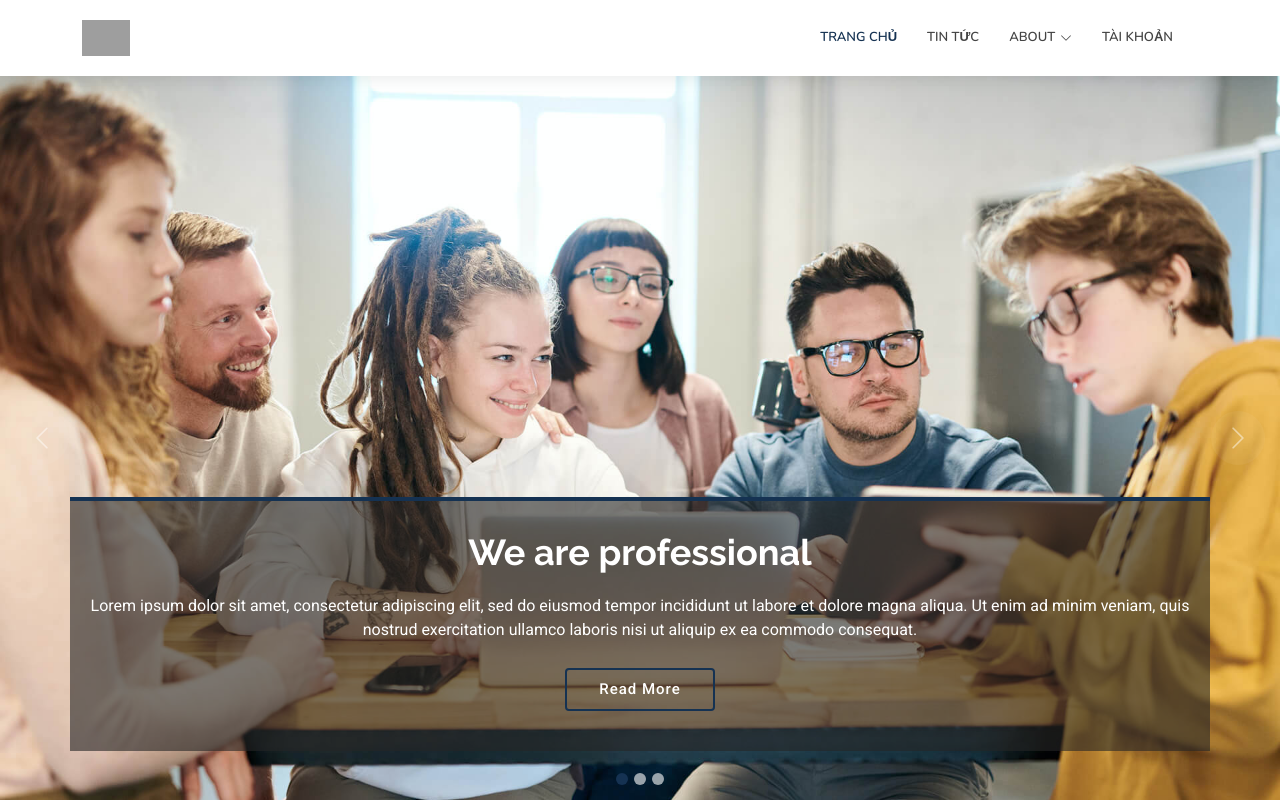
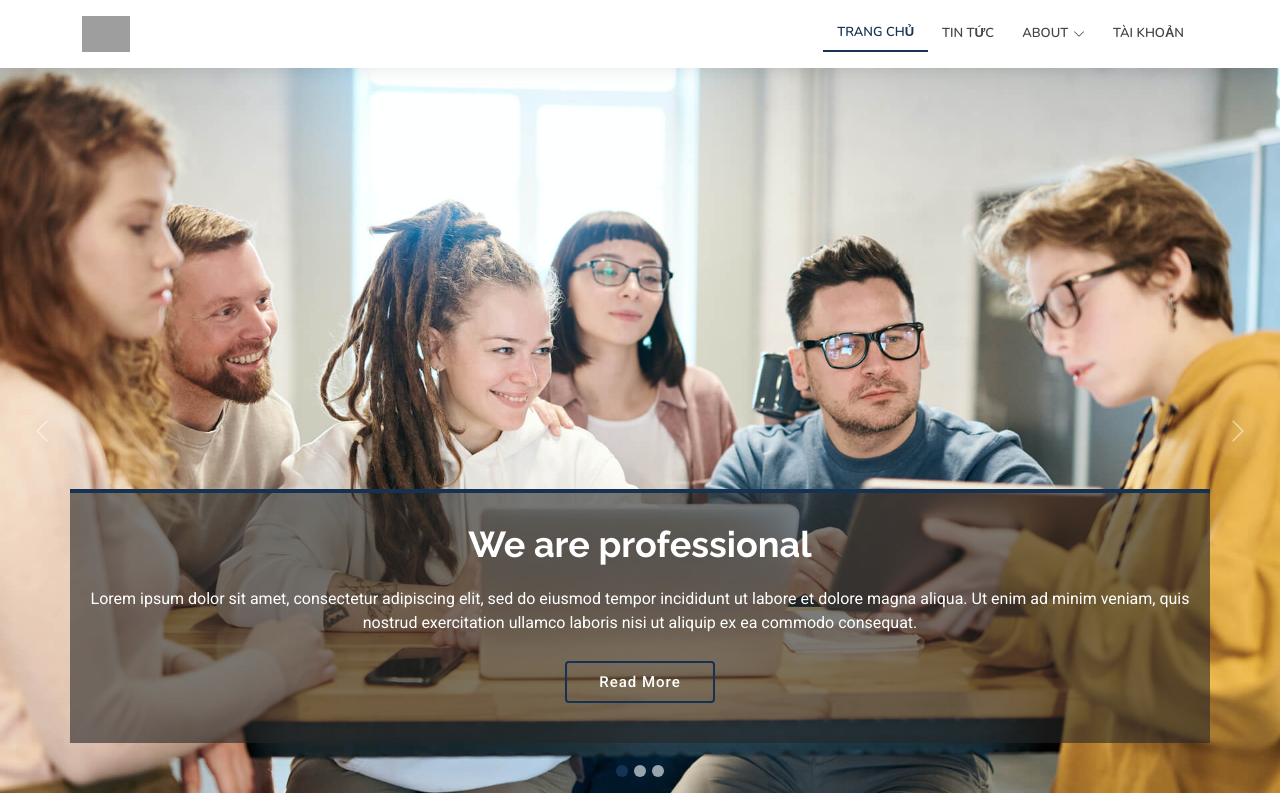
Before and after one commit to subway90/mvc_pka, a PHP site: page / in a window 1280 px wide. Shown: the top 800 px of the page. Run offline with PHP 8.4, Linux system fonts and the light colour scheme; data that the repository does not hold is empty; a stand-in replaces the project's code that opens the database connection; some libraries are stand-ins or nearby versions; grey boxes are pictures that could not be loaded.

Commit message:
update template header

```diff
--- a/assets/css/main.css
+++ b/assets/css/main.css
@@ -246,7 +246,7 @@ h6 {
   .navmenu a,
   .navmenu a:focus {
     color: var(--nav-color);
-    padding: 18px 15px;
+    padding: 7px 14px;
     font-size: 13px;
     font-family: var(--nav-font);
     text-transform: uppercase;
@@ -266,14 +266,16 @@ h6 {
     transition: 0.3s;
   }
 
-  .navmenu li:last-child a {
+  /* .navmenu li:last-child a {
     padding-right: 0;
-  }
+  } */
 
   .navmenu li:hover>a,
   .navmenu .active,
   .navmenu .active:focus {
     color: var(--nav-hover-color);
+    border-bottom: var(--nav-hover-color) 2px solid;
+    border-color: var(--nav-hover-color);
   }
 
   .navmenu .dropdown ul {
--- a/controllers/user/case/trang-chu.php
+++ b/controllers/user/case/trang-chu.php
@@ -1,5 +1,5 @@
 <?php
-author('student');
+
 # [RENDER VIEW]
 
 view('user','Trang chủ','home',null);
--- a/views/user/layout/header.php
+++ b/views/user/layout/header.php
@@ -37,10 +37,10 @@
 
 <body class="contact-page">
 
-    <header id="header" class="header d-flex align-items-center sticky-top">
+    <header id="header" class="header d-flex align-items-center sticky-top py-3">
         <div class="container position-relative d-flex align-items-center">
 
-            <a href="index.html" class="logo d-flex align-items-center me-auto">
+            <a href="<?=URL?>" class="logo d-flex align-items-center me-auto">
                 <img src="https://encrypted-tbn0.gstatic.com/images?q=tbn:ANd9GcSO-9Cx2kvUrVEbpBdDspON-K894ASoV4BFLQ&s"
                     alt="">
                 <!-- <h1 class="sitename">Company</h1><span>.</span> -->
@@ -93,10 +93,6 @@
                 <i class="mobile-nav-toggle d-xl-none bi bi-list"></i>
             </nav>
 
-            <div class="header-social-links">
-                <a href="#" class="linkedin"><i class="bi bi-user"></i></a>
-            </div>
-
         </div>
     </header>
 
```
Lines whose indentation alone changed are shown as unchanged.
